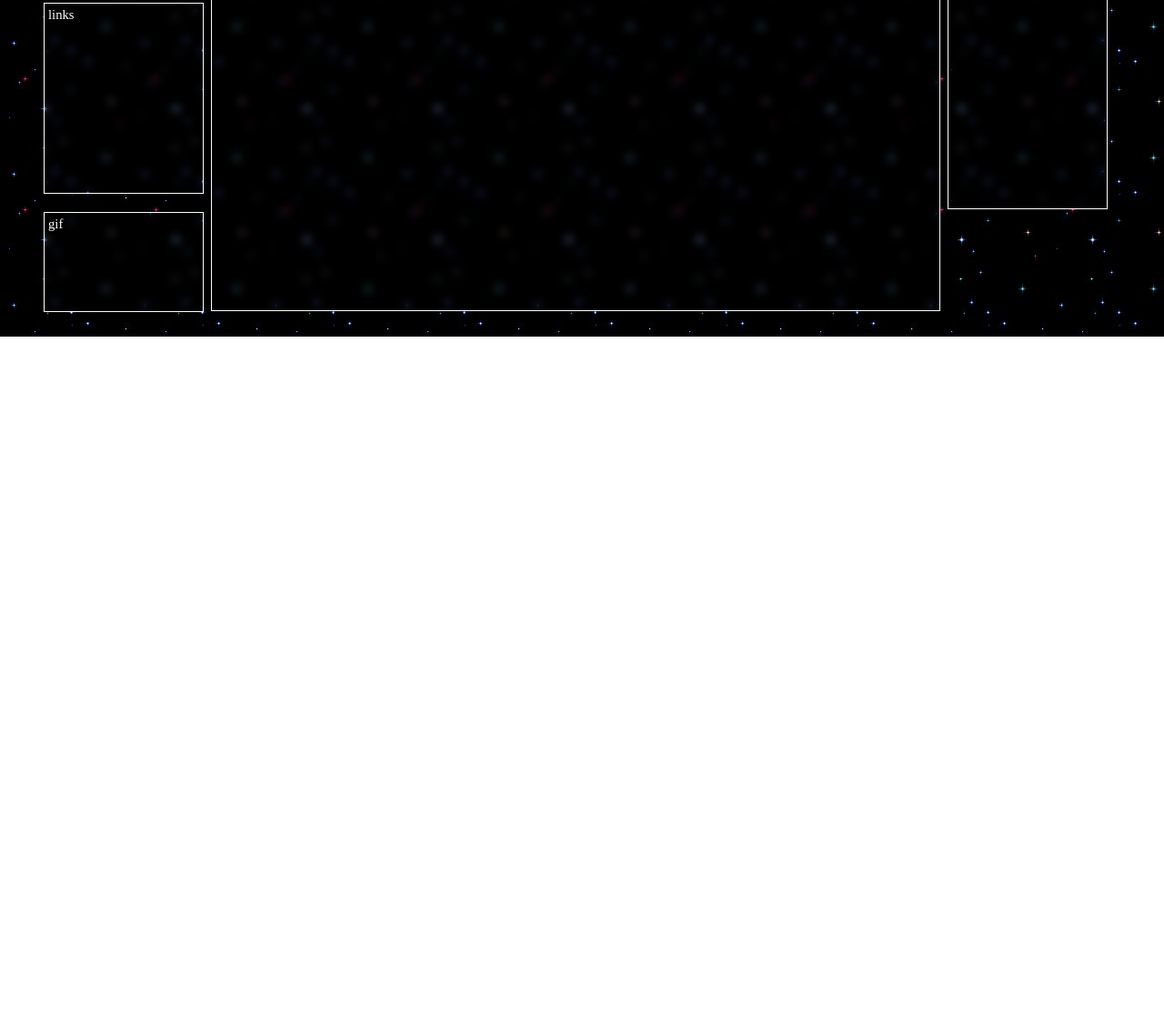
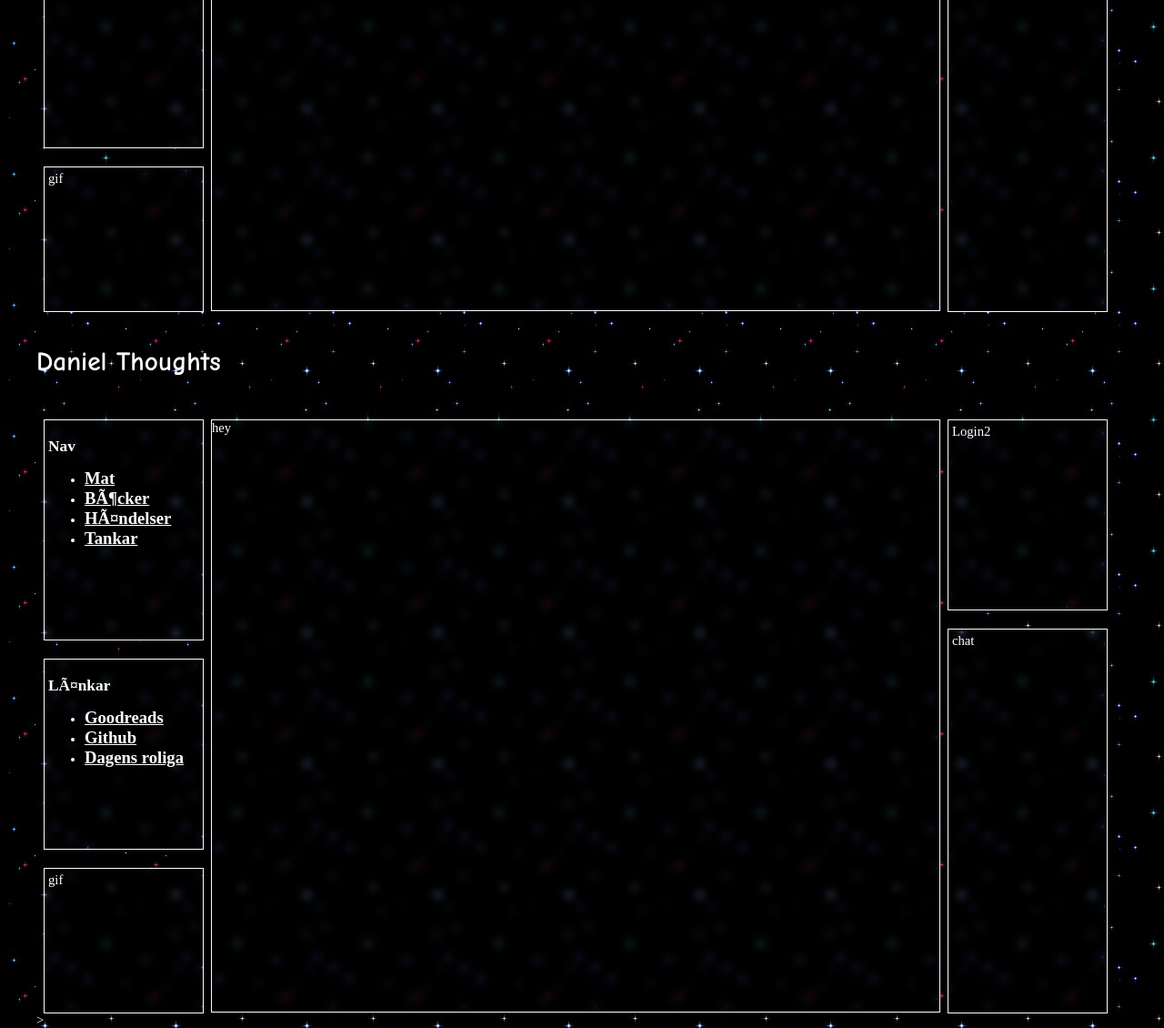
Before and after one commit to danielstoopendahl/website, a plain HTML site: page index.html in a window 1280 px wide. Shown: the part 430-1560 px from the top of the page at 91% size. Before the commit the page ends 800 px from the top, so only its background shows below. Drawn offline with Linux system fonts and the light colour scheme.

Commit message:
links added

```diff
--- a/css/styles.css
+++ b/css/styles.css
@@ -18,7 +18,7 @@ header {
   height: 80px;
   width: 100%;
   text-align: left;
-
+  font-family: "Comic Sans MS", sans-serif;
 }
 
 
@@ -27,7 +27,7 @@ header {
   width: 176px;
   height: 650px;
   float: left;
-  padding-left:8px;
+  padding-left: 8px;
   padding-right: 8px;
 }
 
@@ -47,7 +47,7 @@ header {
 }
 
 .navigation-box {
-  height: 283px;
+  height: 233px;
   margin-bottom: 20px;
 }
 
@@ -57,14 +57,29 @@ header {
 }
 
 .gif-box {
-  height: 100px;
+  height: 150px;
 }
 
 .login-box {
-  height: 100px;
+  height: 200px;
   margin-bottom: 20px;
 }
 
 .chat-box {
-  height: 400px;
+  height: 413px;
 }
+
+
+.link {
+  color:white;
+  font-weight:bold;
+  font-size:14pt;
+}
+
+.link:hover {
+  color:rgb(64, 213, 224);
+}
+
+h2 {
+  font-size:13pt;
+}
--- a/index.html
+++ b/index.html
@@ -37,4 +37,58 @@
     </main>
 </body>
 
-</html>
+</html<!DOCTYPE html>
+<html lang="sv">
+
+<meta charset="utf-8">
+
+<head>
+    <title>Daniel Thoughts</title>
+    <link rel="stylesheet" href="css/styles.css">
+    <link rel="icon" href="img/favicon.png">
+</head>
+
+<body>
+    <main>
+        <header>
+            <h1>Daniel Thoughts</h1>
+        </header>
+        <div class="side-column">
+            <nav class="navigation-box side-box">
+                <h2>Nav</h2>
+                <ul>
+                <li><a target="_blank" class="link" href="https://www.goodreads.com/user/show/113378577">Mat</a></li>
+                <li><a target="_blank" class="link" href="https://github.com/danielstoopendahl">Böcker</a></li>
+                <li><a target="_blank" class="link" href="https://github.com/danielstoopendahl">Händelser</a></li>
+                <li><a target="_blank" class="link" href="https://github.com/danielstoopendahl">Tankar</a></li>
+                </ul>
+            </nav>
+            <div class="links-box side-box">
+                <h2>Länkar</h2>
+                <ul>
+                <li><a target="_blank" class="link" href="https://www.goodreads.com/user/show/113378577">Goodreads</a></li>
+                <li><a target="_blank" class="link" href="https://github.com/danielstoopendahl">Github</a></li>
+                <li><a target="_blank" class="link" href="https://www.youtube.com/watch?v=oKm4ueVuxpY">Dagens roliga</a></li>
+                </ul>
+            </div>
+            <div class="gif-box side-box">
+                gif
+            </div>
+        </div>
+        <div class="center-column">
+            hey
+
+        </div>
+        <div class="side-column">
+            <div class="login-box side-box">
+                Login2
+            </div>
+            <div class="chat-box side-box">
+                chat
+            </div>
+
+        </div>
+    </main>
+</body>
+
+</html>>
```
Also changed, not shown: img/favicon.png (added), 1 other file.
